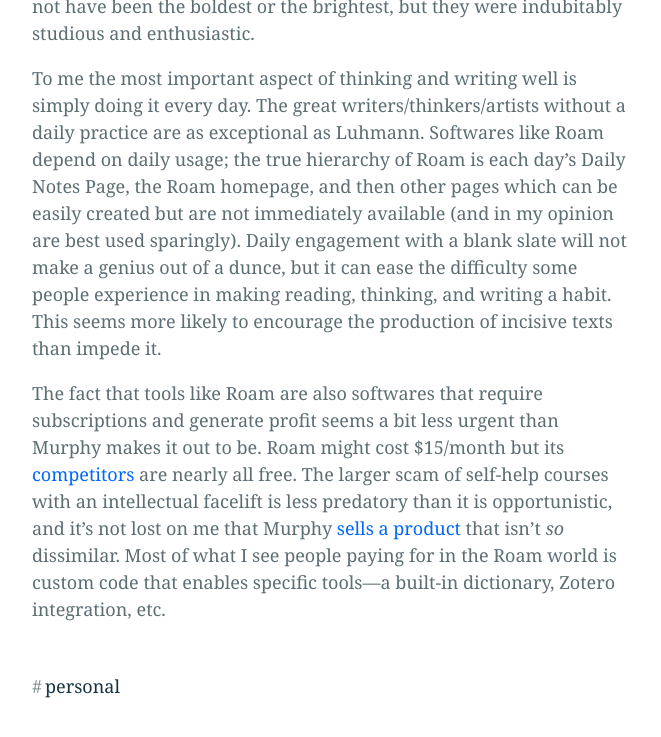
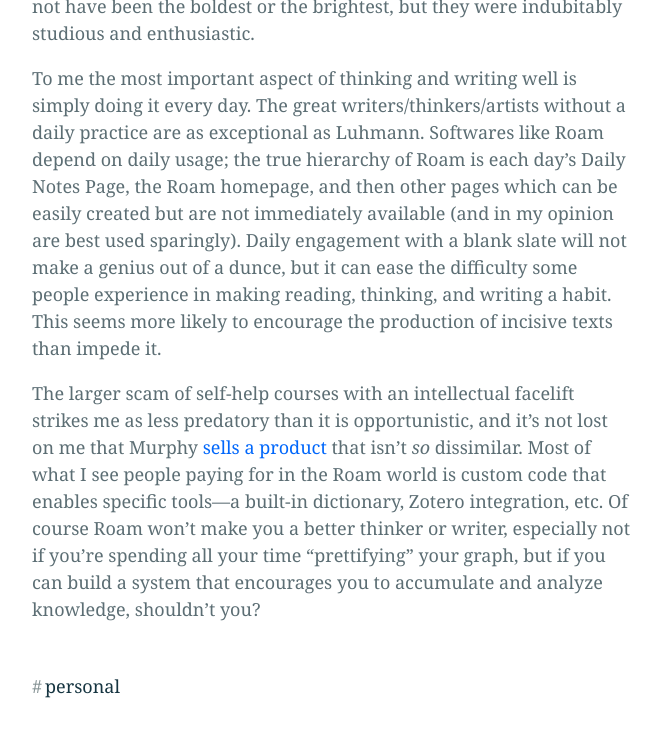
Before and after one commit to bliss-st/ss-website, a Jekyll site: the page built from _posts/2022-4-27-in-defense.md, in a window 1280 px wide and 900 px high, scrolled down 1766 px. Shown: the top 737 px of the window, without its empty margins (308-969 px from the left). Built offline with Jekyll 4.4.1, drawn with Linux system fonts in a browser that asks for light colours.

Commit message:
Update 2022-4-27-in-defense.md

```diff
--- a/_posts/2022-4-27-in-defense.md
+++ b/_posts/2022-4-27-in-defense.md
@@ -15,4 +15,4 @@
 
 To me the most important aspect of thinking and writing well is simply doing it every day. The great writers/thinkers/artists without a daily practice are as exceptional as Luhmann. Softwares like Roam depend on daily usage; the true hierarchy of Roam is each day's Daily Notes Page, the Roam homepage, and then other pages which can be easily created but are not immediately available (and in my opinion are best used sparingly). Daily engagement with a blank slate will not make a genius out of a dunce, but it can ease the difficulty some people experience in making reading, thinking, and writing a habit. This seems more likely to encourage the production of incisive texts than impede it.
 
-The fact that tools like Roam are also softwares that require subscriptions and generate profit seems a bit less urgent than Murphy makes it out to be. Roam might cost $15/month but its [competitors]("https://logseq.com/") are nearly all free. The larger scam of self-help courses with an intellectual facelift is less predatory than it is opportunistic, and it's not lost on me that Murphy [sells a product]("https://indiethinkers.org/") that isn't <em>so</em> dissimilar. Most of what I see people paying for in the Roam world is custom code that enables specific tools—a built-in dictionary, Zotero integration, etc.
+The larger scam of self-help courses with an intellectual facelift strikes me as less predatory than it is opportunistic, and it's not lost on me that Murphy [sells a product]("https://indiethinkers.org/") that isn't <em>so</em> dissimilar. Most of what I see people paying for in the Roam world is custom code that enables specific tools—a built-in dictionary, Zotero integration, etc. Of course Roam won't make you a better thinker or writer, especially not if you're spending all your time "prettifying" your graph, but if you can build a system that encourages you to accumulate and analyze knowledge, shouldn't you?
```
